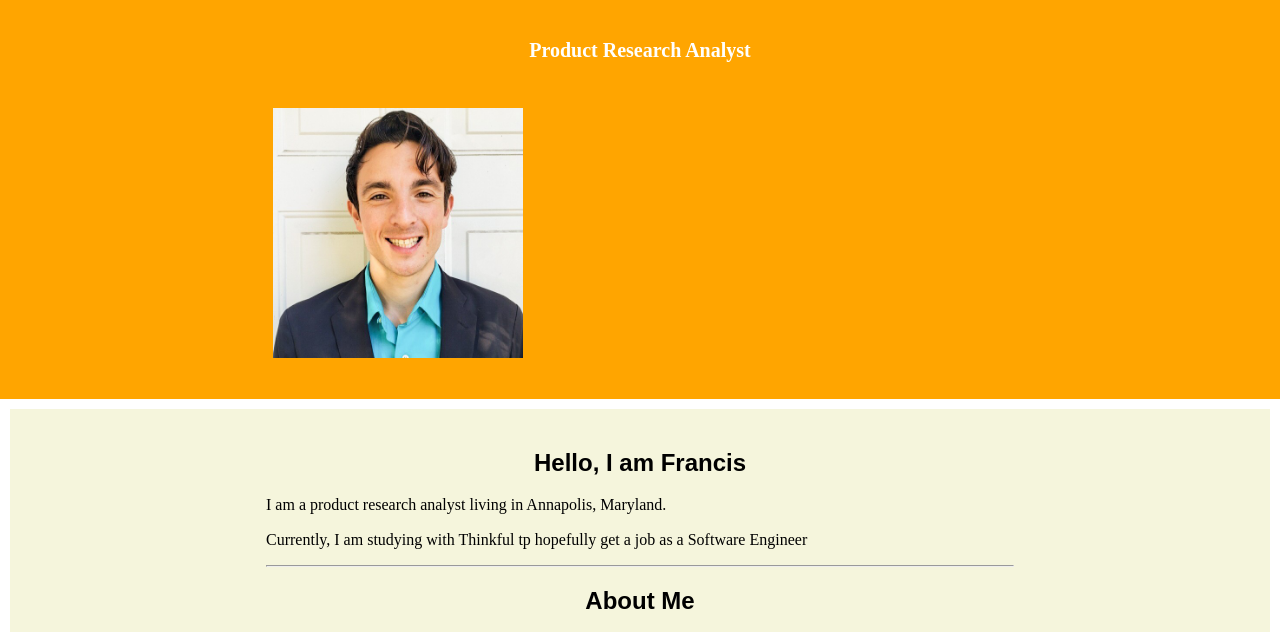
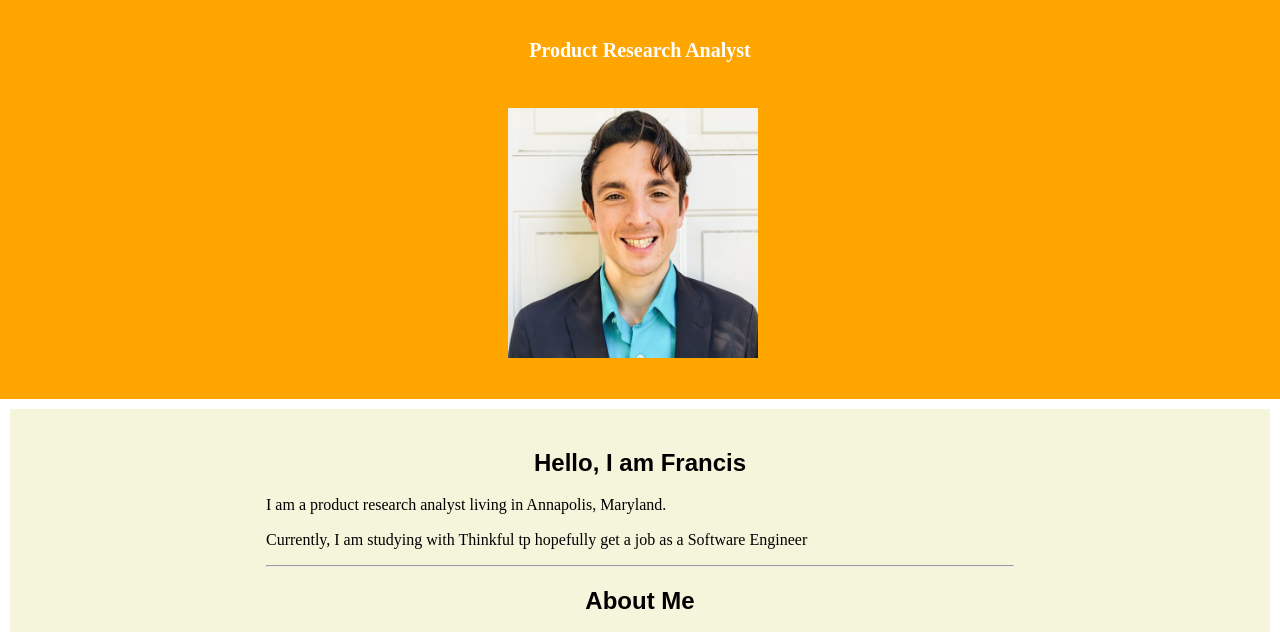
Before and after one commit to francismarchitelli/firstproject, a plain HTML site: page index.html in a window 1280 px wide. Shown: the part 121-753 px from the top of the page. Drawn offline with nearby package versions, Linux system fonts and the light colour scheme.

Commit message:
Update style.css

```diff
--- a/style.css
+++ b/style.css
@@ -14,7 +14,7 @@ header {
 /* I used the padding element to center the headshot image. */
 
 header img {
-  padding: 10px 155px 10px 145px;
+  padding: 10px 380px 10px 380px;
 
 }
 
```
